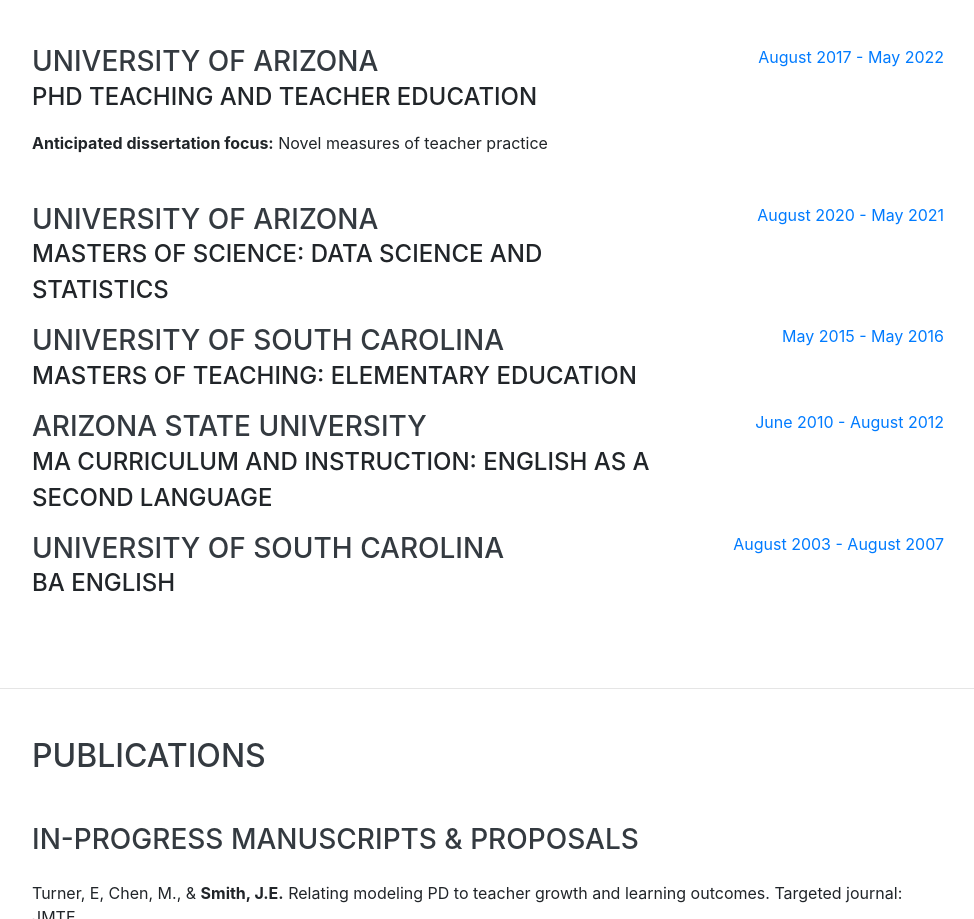
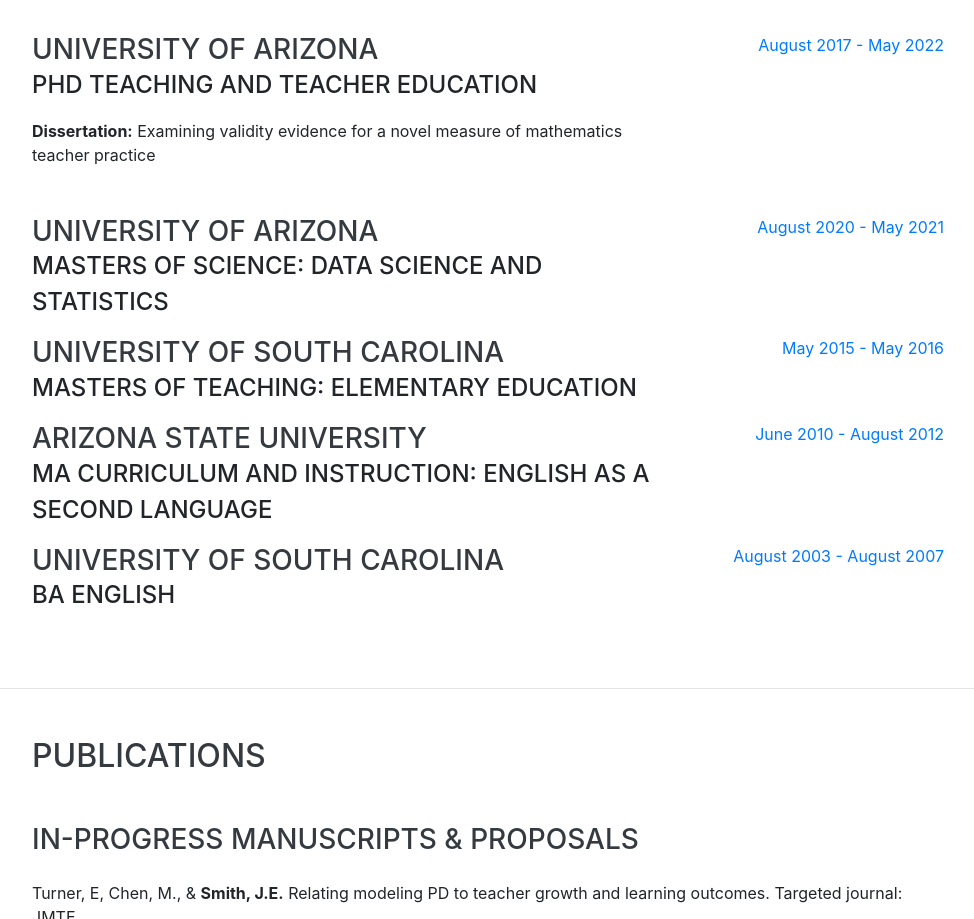
Before and after one commit to edSmith62/edsmith62.github.io, a website with bundled scripts: page index.html in a window 1280 px wide. Shown: the part 913-1832 px from the top of the page, without its empty margins (288-1262 px from the left). Built offline with nearby package versions, Linux system fonts and the light colour scheme; a web font is replaced by a local one.

Commit message:
Update index.html

```diff
--- a/index.html
+++ b/index.html
@@ -101,7 +101,7 @@
           <div class="resume-content">
             <h3 class="mb-0">University of Arizona</h3>
             <div class="subheading mb-3">PhD Teaching and Teacher Education</div>
-            <div><b>Anticipated dissertation focus:</b> Novel measures of teacher practice</div>
+            <div><b>Dissertation:</b> Examining validity evidence for a novel measure of mathematics teacher practice</div>
           </div>
           <div class="resume-date text-md-right">
             <span class="text-primary">August 2017 - May 2022</span>
```
